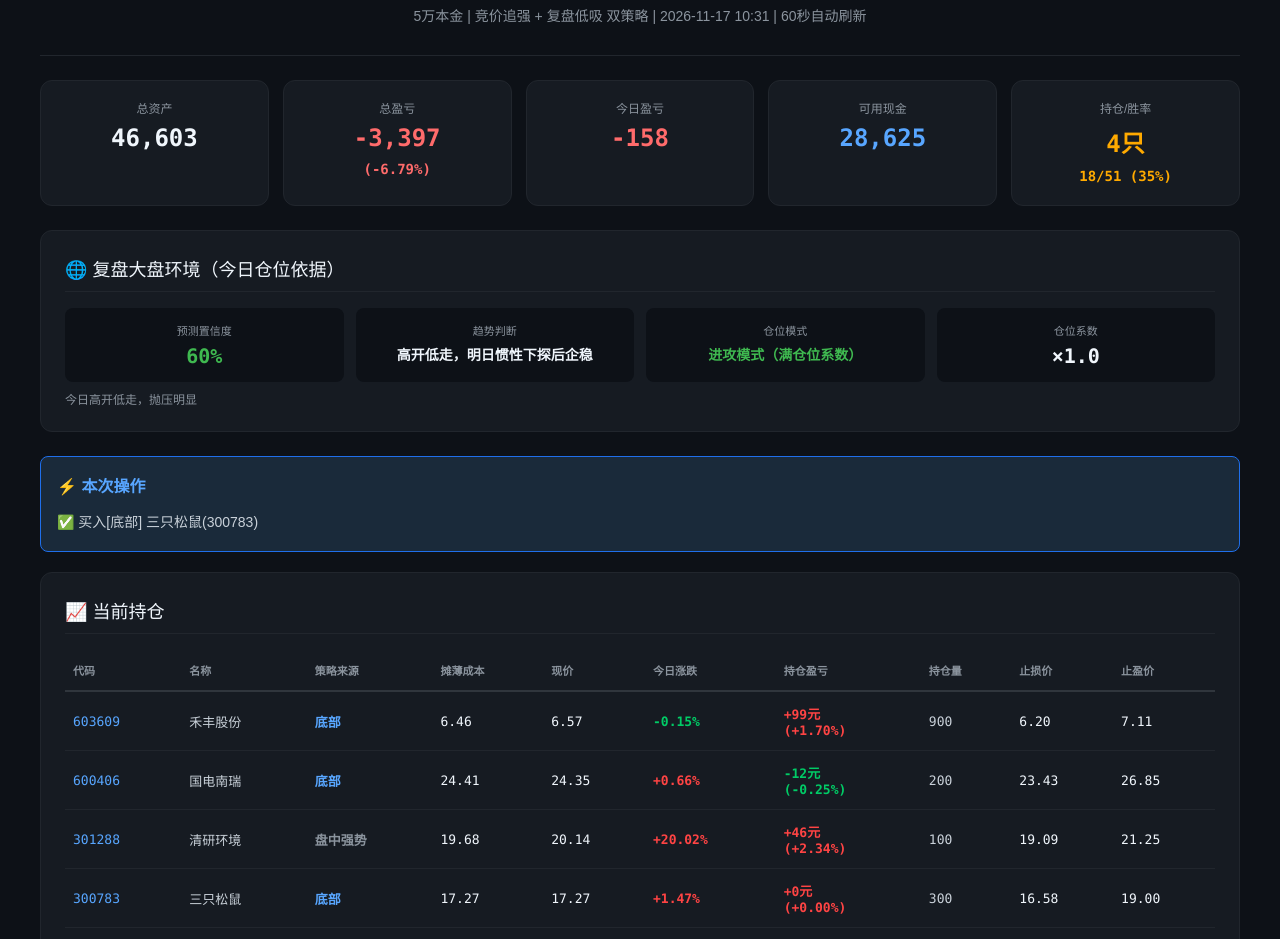
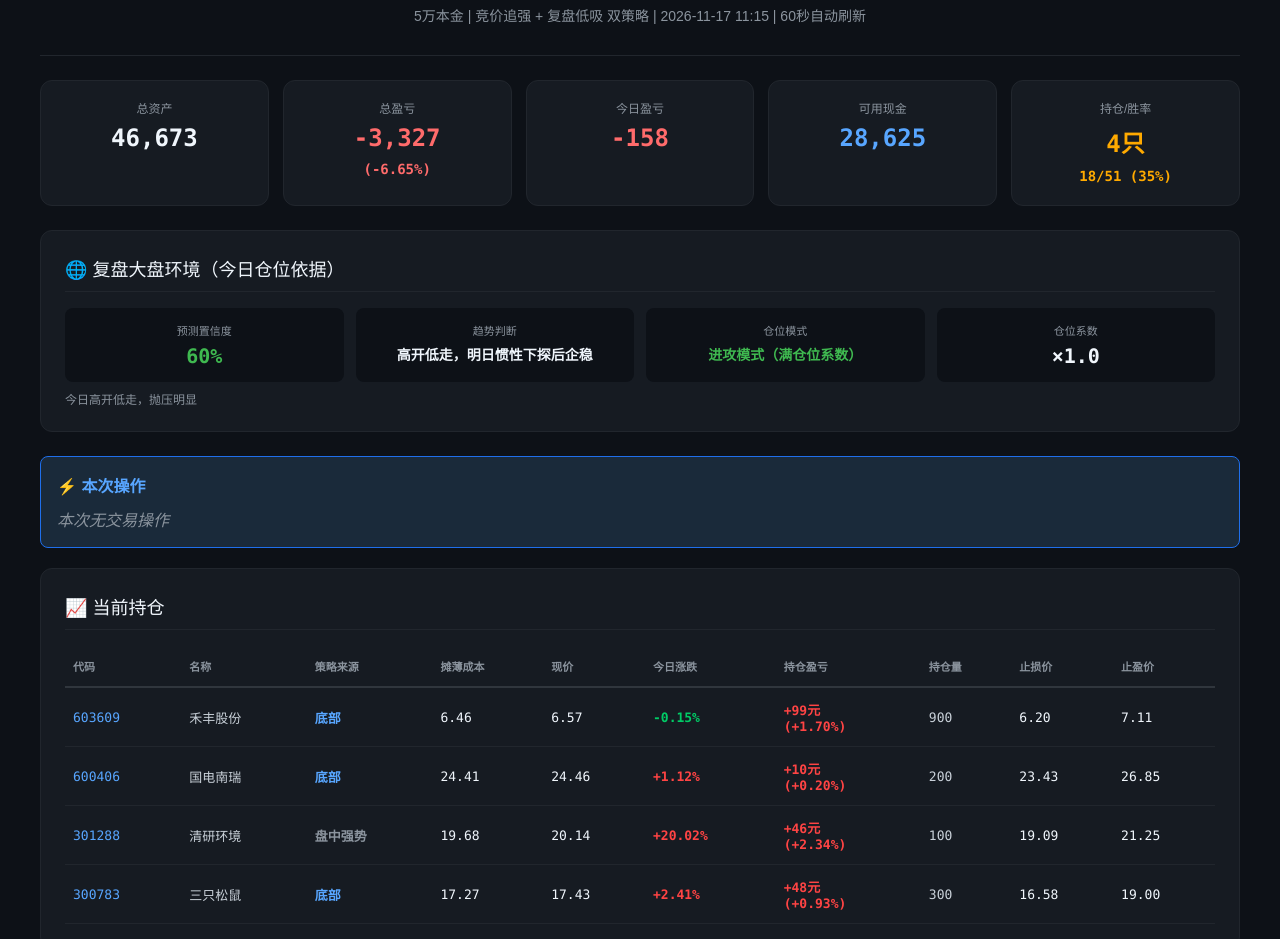
Before and after one commit to shujun-jinyan/gupiao-reports, a plain HTML site: page simulated_trade.html in a window 1280 px wide. Shown: the part 93-1032 px from the top of the page. Drawn offline with Linux system fonts and the light colour scheme.

Commit message:
chore: 自动同步报告 2026-11-17 11:16

```diff
--- a/simulated_trade.html
+++ b/simulated_trade.html
@@ -41,12 +41,12 @@
 <div class="container">
     <div class="header">
         <h1>📊 模拟交易报告（双引擎融合版）</h1>
-        <div class="subtitle">5万本金 | 竞价追强 + 复盘低吸 双策略 | 2026-11-17 10:31 | 60秒自动刷新</div>
+        <div class="subtitle">5万本金 | 竞价追强 + 复盘低吸 双策略 | 2026-11-17 11:15 | 60秒自动刷新</div>
     </div>
 
     <div class="summary">
-        <div class="summary-card"><div class="label">总资产</div><div class="value" style="color:#f0f6fc">46,603</div></div>
-        <div class="summary-card"><div class="label">总盈亏</div><div class="value" style="color:#ff6b6b">-3,397<br><span style="font-size:14px">(-6.79%)</span></div></div>
+        <div class="summary-card"><div class="label">总资产</div><div class="value" style="color:#f0f6fc">46,673</div></div>
+        <div class="summary-card"><div class="label">总盈亏</div><div class="value" style="color:#ff6b6b">-3,327<br><span style="font-size:14px">(-6.65%)</span></div></div>
         <div class="summary-card"><div class="label">今日盈亏</div><div class="value" style="color:#ff6b6b">-158</div></div>
         <div class="summary-card"><div class="label">可用现金</div><div class="value" style="color:#58a6ff">28,625</div></div>
         <div class="summary-card"><div class="label">持仓/胜率</div><div class="value" style="color:#ffaa00">4只<br><span style="font-size:14px">18/51 (35%)</span></div></div>
@@ -66,7 +66,7 @@
 
     <div class="actions">
         <h4>⚡ 本次操作</h4>
-        <div class="action-item">✅ 买入[底部] 三只松鼠(300783)</div>
+        <div class="no-action">本次无交易操作</div>
     </div>
 
     <div class="card">
@@ -92,9 +92,9 @@
             <td class="name">国电南瑞</td>
             <td><span style="color:#58a6ff;font-weight:bold">底部</span></td>
             <td class="price">24.41</td>
-            <td class="price">24.35</td>
-            <td class="chg" style="color:#ff4444">+0.66%</td>
-            <td class="chg" style="color:#00cc66">-12元<br>(-0.25%)</td>
+            <td class="price">24.46</td>
+            <td class="chg" style="color:#ff4444">+1.12%</td>
+            <td class="chg" style="color:#ff4444">+10元<br>(+0.20%)</td>
             <td class="num">200</td>
             <td class="price">23.43</td>
             <td class="price">26.85</td>
@@ -116,9 +116,9 @@
             <td class="name">三只松鼠</td>
             <td><span style="color:#58a6ff;font-weight:bold">底部</span></td>
             <td class="price">17.27</td>
-            <td class="price">17.27</td>
-            <td class="chg" style="color:#ff4444">+1.47%</td>
-            <td class="chg" style="color:#ff4444">+0元<br>(+0.00%)</td>
+            <td class="price">17.43</td>
+            <td class="chg" style="color:#ff4444">+2.41%</td>
+            <td class="chg" style="color:#ff4444">+48元<br>(+0.93%)</td>
             <td class="num">300</td>
             <td class="price">16.58</td>
             <td class="price">19.00</td>
```
Also changed, not shown: index.html (+1 -1 lines).
